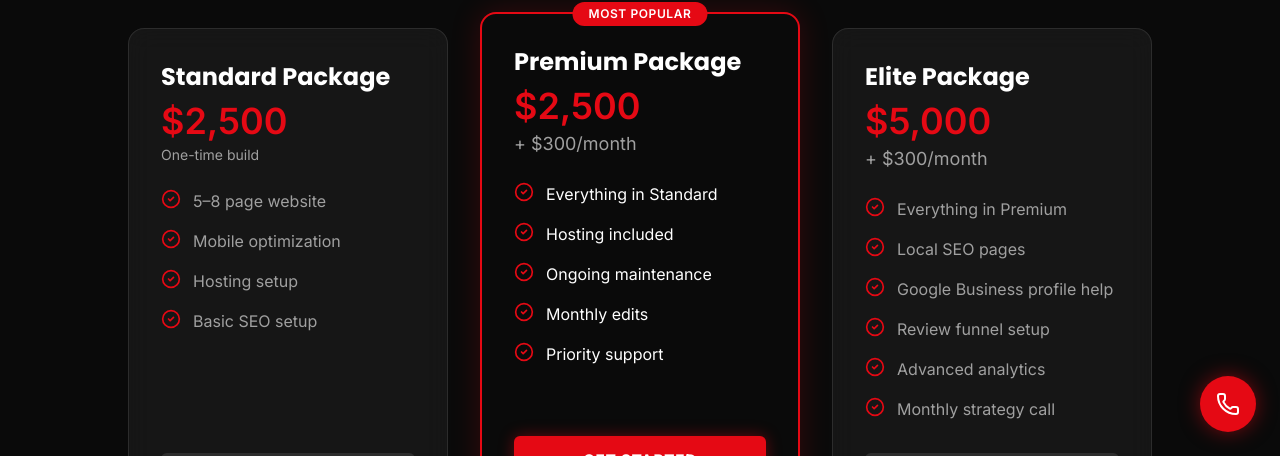
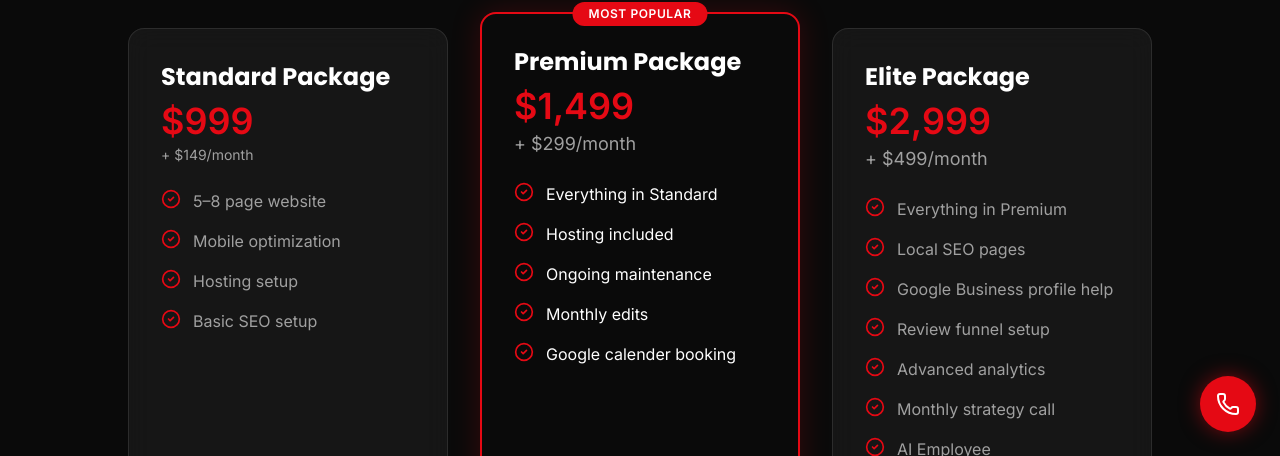
Before and after one commit to maqqwork-ops/ZentrisDigital, a React (Vite) app: page /pricing in a window 1280 px wide. Shown: the part 344-800 px from the top of the page. Built offline with nearby package versions, Linux system fonts and the light colour scheme.

Commit message:
fix ScrollToTop import

```diff
--- a/src/App.tsx
+++ b/src/App.tsx
@@ -14,7 +14,7 @@ import About from './pages/About';
 import Contact from './pages/Contact';
 import LocalSEO from './pages/LocalSEO';
 
-import ScrollTop from './components/ScrollTop';
+import ScrollTop from './components/ScrollToTop';
 
 export default function App() {
   return (
--- a/src/pages/Home.tsx
+++ b/src/pages/Home.tsx
@@ -255,11 +255,11 @@ export default function Home() {
               className="glass-card rounded-2xl p-8 flex flex-col"
             >
               <h3 className="text-2xl font-bold mb-2">Standard Package</h3>
-              <div className="text-3xl font-bold text-brand-red mb-1">$2,500</div>
+              <div className="text-3xl font-bold text-brand-red mb-1">$999 <span className="text-lg text-brand-gray font-normal">+ $149/mo</span></div>
               <div className="text-sm text-brand-gray mb-6">One-time build</div>
 
               <ul className="space-y-4 mb-8 flex-grow">
-                {['5–8 page website', 'Mobile optimization', 'Hosting setup'].map((item, i) => (
+                {['5–8 page website', 'Mobile optimization', 'Hosting setup', 'Basic SEO setup'].map((item, i) => (
                   <li key={i} className="flex items-start">
                     <CheckCircle2 className="w-5 h-5 text-brand-red mr-3 shrink-0" />
                     <span className="text-brand-gray">{item}</span>
@@ -284,11 +284,11 @@ export default function Home() {
                 Most Popular
               </div>
               <h3 className="text-2xl font-bold mb-2">Premium Package</h3>
-              <div className="text-3xl font-bold text-brand-red mb-1">$2,500 <span className="text-lg text-brand-gray font-normal">+ $300/mo</span></div>
+              <div className="text-3xl font-bold text-brand-red mb-1">$1,499 <span className="text-lg text-brand-gray font-normal">+ $299/mo</span></div>
               <div className="text-sm text-brand-gray mb-6">Build + Maintenance</div>
 
               <ul className="space-y-4 mb-8 flex-grow">
-                {['Website build', 'Hosting included', 'Ongoing maintenance', 'Monthly edits'].map((item, i) => (
+                {['Website build', 'Hosting included', 'Ongoing maintenance', 'Monthly edits', 'Google calender booking'].map((item, i) => (
                   <li key={i} className="flex items-start">
                     <CheckCircle2 className="w-5 h-5 text-brand-red mr-3 shrink-0" />
                     <span className="text-brand-gray">{item}</span>
@@ -310,11 +310,11 @@ export default function Home() {
               className="glass-card rounded-2xl p-8 flex flex-col"
             >
               <h3 className="text-2xl font-bold mb-2">Elite Package</h3>
-              <div className="text-3xl font-bold text-brand-red mb-1">$5,000 <span className="text-lg text-brand-gray font-normal">+ $300/mo</span></div>
+              <div className="text-3xl font-bold text-brand-red mb-1">$2,999 <span className="text-lg text-brand-gray font-normal">+ $499/mo</span></div>
               <div className="text-sm text-brand-gray mb-6">Build + SEO + Maintenance</div>
 
               <ul className="space-y-4 mb-8 flex-grow">
-                {['Website build', 'SEO pages', 'Google Business profile help', 'Review funnel', 'Analytics', 'Monthly updates'].map((item, i) => (
+                {['Website build', 'SEO pages', 'Google Business profile help', 'Review funnel', 'Analytics', 'AI Employee', 'Monthly updates'].map((item, i) => (
                   <li key={i} className="flex items-start">
                     <CheckCircle2 className="w-5 h-5 text-brand-red mr-3 shrink-0" />
                     <span className="text-brand-gray">{item}</span>
--- a/src/pages/Pricing.tsx
+++ b/src/pages/Pricing.tsx
@@ -35,8 +35,8 @@ export default function Pricing() {
             className="glass-card rounded-2xl p-8 flex flex-col"
           >
             <h3 className="text-2xl font-bold mb-2">Standard Package</h3>
-            <div className="text-4xl font-bold text-brand-red mb-1">$2,500</div>
-            <div className="text-sm text-brand-gray mb-6">One-time build</div>
+            <div className="text-4xl font-bold text-brand-red mb-1">$999</div>
+            <div className="text-sm text-brand-gray mb-6">+ $149/month</div>
 
             <ul className="space-y-4 mb-8 flex-grow">
               {['5–8 page website', 'Mobile optimization', 'Hosting setup', 'Basic SEO setup'].map((item, i) => (
@@ -63,11 +63,11 @@ export default function Pricing() {
               Most Popular
             </div>
             <h3 className="text-2xl font-bold mb-2">Premium Package</h3>
-            <div className="text-4xl font-bold text-brand-red mb-1">$2,500</div>
-            <div className="text-lg text-brand-gray mb-6">+ $300/month</div>
+            <div className="text-4xl font-bold text-brand-red mb-1">$1,499</div>
+            <div className="text-lg text-brand-gray mb-6">+ $299/month</div>
 
             <ul className="space-y-4 mb-8 flex-grow">
-              {['Everything in Standard', 'Hosting included', 'Ongoing maintenance', 'Monthly edits', 'Priority support'].map((item, i) => (
+              {['Everything in Standard', 'Hosting included', 'Ongoing maintenance', 'Monthly edits', 'Google calender booking'].map((item, i) => (
                 <li key={i} className="flex items-start">
                   <CheckCircle2 className="w-5 h-5 text-brand-red mr-3 shrink-0" />
                   <span className="text-brand-white">{item}</span>
@@ -88,11 +88,11 @@ export default function Pricing() {
             className="glass-card rounded-2xl p-8 flex flex-col"
           >
             <h3 className="text-2xl font-bold mb-2">Elite Package</h3>
-            <div className="text-4xl font-bold text-brand-red mb-1">$5,000</div>
-            <div className="text-lg text-brand-gray mb-6">+ $300/month</div>
+            <div className="text-4xl font-bold text-brand-red mb-1">$2,999</div>
+            <div className="text-lg text-brand-gray mb-6">+ $499/month</div>
 
             <ul className="space-y-4 mb-8 flex-grow">
-              {['Everything in Premium', 'Local SEO pages', 'Google Business profile help', 'Review funnel setup', 'Advanced analytics', 'Monthly strategy call'].map((item, i) => (
+              {['Everything in Premium', 'Local SEO pages', 'Google Business profile help', 'Review funnel setup', 'Advanced analytics', 'Monthly strategy call', 'AI Employee'].map((item, i) => (
                 <li key={i} className="flex items-start">
                   <CheckCircle2 className="w-5 h-5 text-brand-red mr-3 shrink-0" />
                   <span className="text-brand-gray">{item}</span>
```
